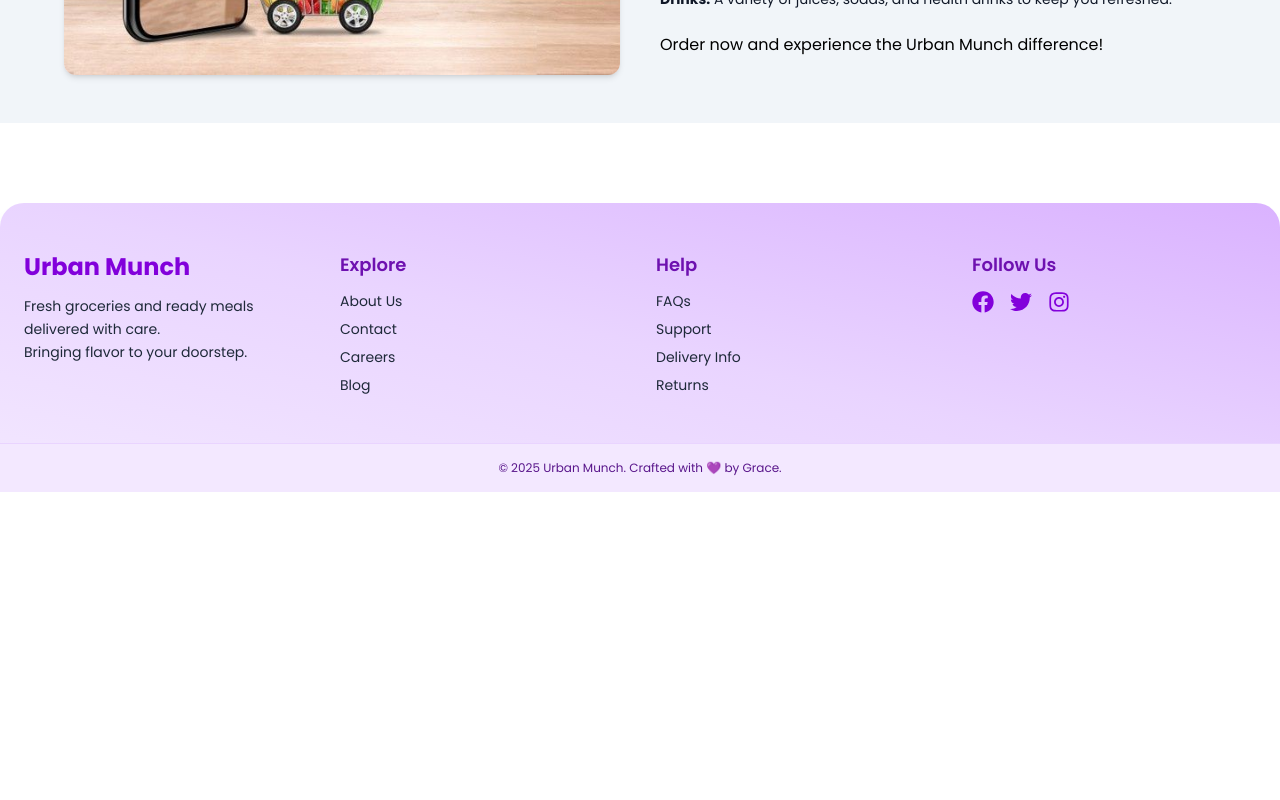
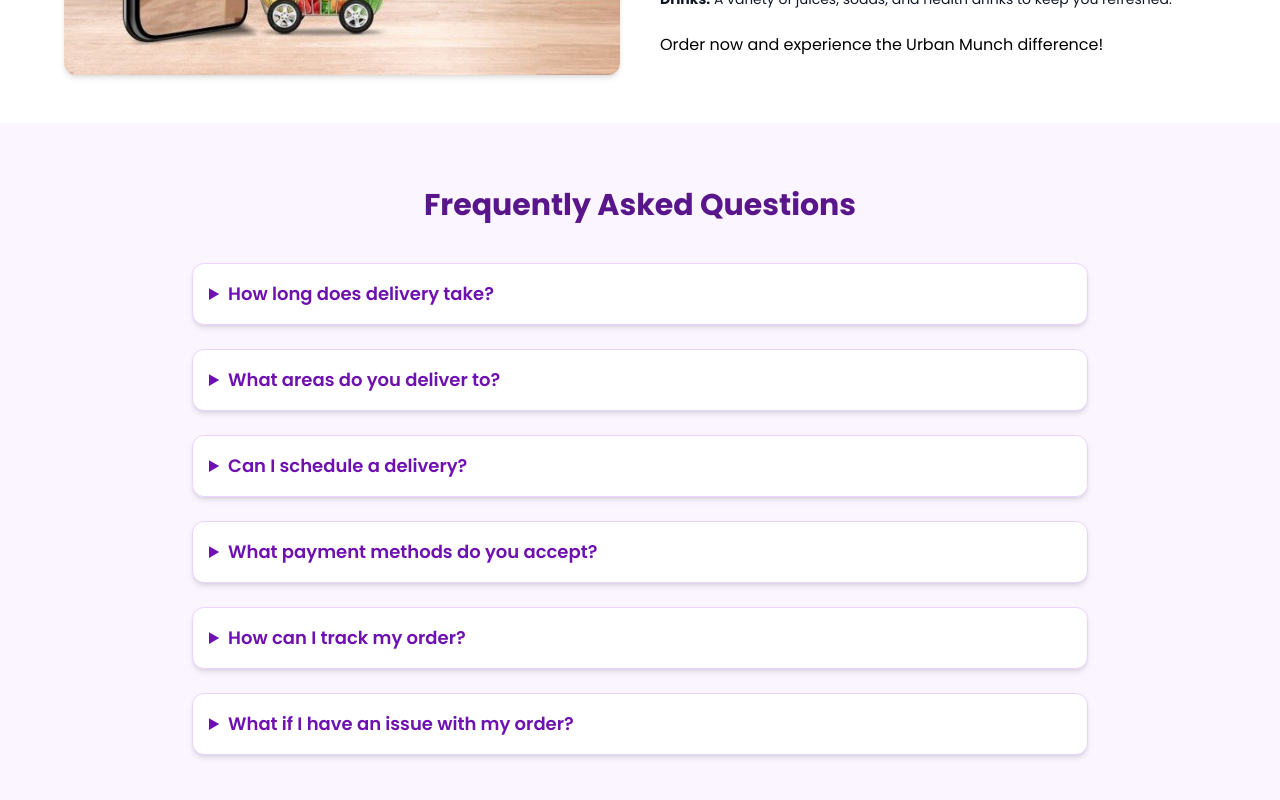
Before and after one commit to gracemugeche/gomycode-urban-munch-store, a React (Vite) app in the folder client/: page / in a window 1280 px wide. Shown: the part 1840-2640 px from the top of the page. Before the commit the page ends 2332 px from the top, so only its background shows below. Built offline with nearby package versions, Linux system fonts and the light colour scheme.

Commit message:
chore:update the home section by adding FQA

```diff
--- a/client/src/components/AboutSection.tsx
+++ b/client/src/components/AboutSection.tsx
@@ -1,6 +1,6 @@
 const AboutSection = () => {
   return (
-    <section className="bg-slate-100 py-12 px-6" id="about">
+    <section className="bg-white py-12 px-6" id="about">
       <div className="max-w-6xl mx-auto grid md:grid-cols-2 gap-10 items-center">
         {/* Image */}
         <div>
--- /dev/null
+++ b/client/src/components/FQASection.tsx
@@ -0,0 +1,50 @@
+const FaqSection = () => {
+  return (
+    <section id="faqs" className="bg-purple-50 py-16 px-4 sm:px-8 lg:px-32 text-purple-900 font-[Poppins]">
+      <h2 className="text-3xl font-bold text-center mb-10">Frequently Asked Questions</h2>
+
+      <div className="space-y-6 max-w-4xl mx-auto">
+        {faqItems.map((item, i) => (
+          <details
+            key={i}
+            className="bg-white border border-purple-200 rounded-xl p-4 shadow-md transition-all"
+          >
+            <summary className="cursor-pointer text-lg font-semibold text-purple-800">
+              {item.question}
+            </summary>
+            <p className="mt-2 text-sm text-gray-700">{item.answer}</p>
+          </details>
+        ))}
+      </div>
+    </section>
+  );
+};
+
+const faqItems = [
+  {
+    question: "How long does delivery take?",
+    answer: "Delivery typically takes 30–60 minutes depending on your location and order size.",
+  },
+  {
+    question: "What areas do you deliver to?",
+    answer: "We currently deliver within Nairobi and its surrounding areas. More locations coming soon!",
+  },
+  {
+    question: "Can I schedule a delivery?",
+    answer: "Yes! You can schedule your delivery at checkout for a time that suits you best.",
+  },
+  {
+    question: "What payment methods do you accept?",
+    answer: "We accept cash on delivery, M-Pesa, and card payments via Stripe.",
+  },
+  {
+    question: "How can I track my order?",
+    answer: "After placing your order, you'll receive a tracking link via SMS or email.",
+  },
+  {
+    question: "What if I have an issue with my order?",
+    answer: "You can contact our support team through the Contact Us page, and we’ll resolve it quickly.",
+  },
+];
+
+export default FaqSection;
--- a/client/src/pages/Home.tsx
+++ b/client/src/pages/Home.tsx
@@ -1,5 +1,6 @@
 import AboutSection from "../components/AboutSection";
 import CategoriesSection from "../components/CategoriesSection";
+import FaqSection from "../components/FQASection";
 import HeroSection from "../components/HeroSection";
 
 const Home = () => {
@@ -8,6 +9,7 @@ const Home = () => {
       <HeroSection />
       <CategoriesSection />
       <AboutSection/>
+      <FaqSection/>
     </main>
   );
 };
```
